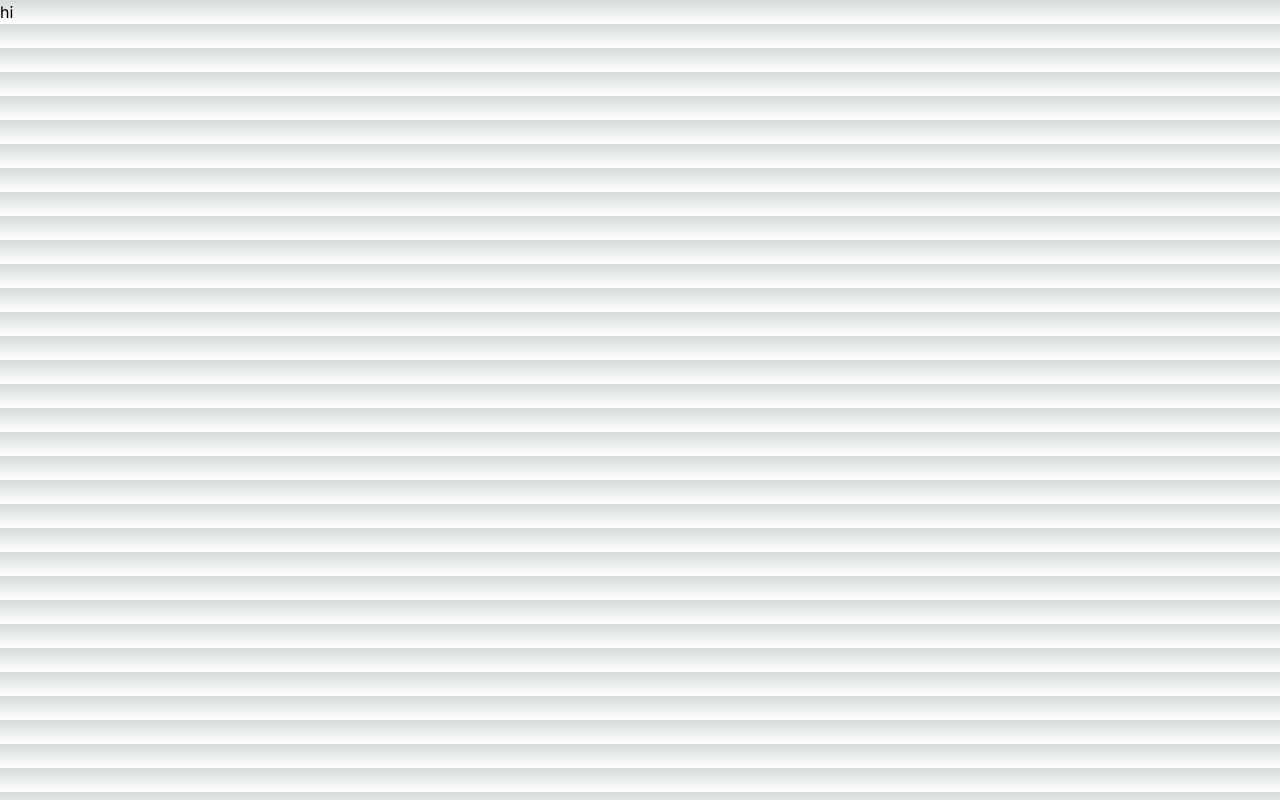
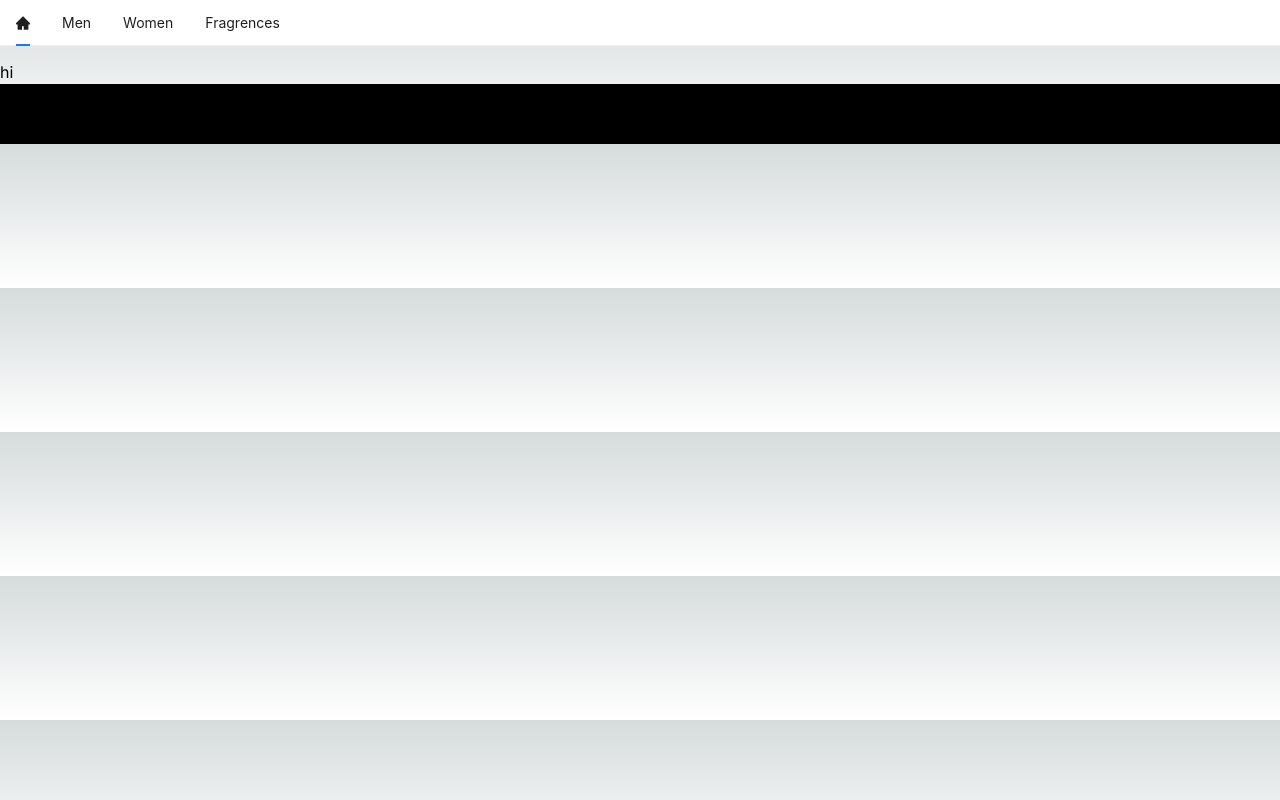
Before and after one commit to zohre-dev/ecommerce-antdesign, a Next.js app: page / in a window 1280 px wide. Built offline with nearby package versions, Linux system fonts and the light colour scheme.

Commit message:
chore:"added Header & Footer components in Layout"

```diff
--- a/src/app/layout.js
+++ b/src/app/layout.js
@@ -1,17 +1,23 @@
-import { Inter } from 'next/font/google'
-import './globals.css'
+import { Inter } from "next/font/google";
+import "./globals.css";
+import Header from "@/components/header/Header";
+import Footer from "@/components/footer/Footer";
 
-const inter = Inter({ subsets: ['latin'] })
+const inter = Inter({ subsets: ["latin"] });
 
 export const metadata = {
-  title: 'Create Next App',
-  description: 'Generated by create next app',
-}
+  title: "Create Next App",
+  description: "Generated by create next app",
+};
 
 export default function RootLayout({ children }) {
   return (
     <html lang="en">
-      <body className={inter.className}>{children}</body>
+      <body className={inter.className}>
+        <Header />
+        {children}
+        <Footer />
+      </body>
     </html>
-  )
+  );
 }
```
